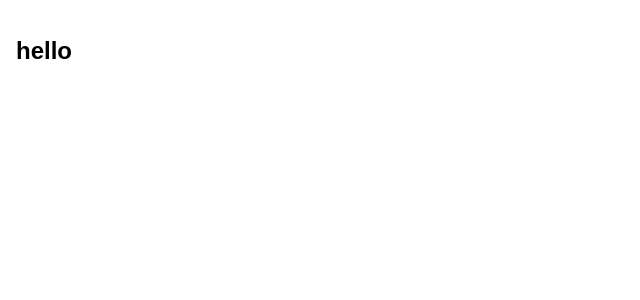
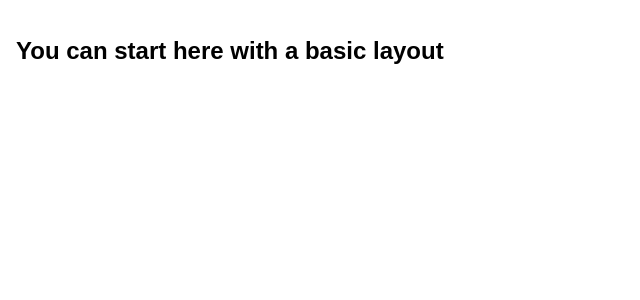
Before and after one commit to yousuf-mj/frontend-task, a React (Create React App) app: page / in a window 1280 px wide. Shown: the top 300 px of the page, without its empty margins (0-640 px from the left). Built offline with nearby package versions, Linux system fonts and the light colour scheme.

Commit message:
add layout and readme

```diff
--- a/src/App.js
+++ b/src/App.js
@@ -4,7 +4,7 @@ import './App.css';
 function App() {
   return (
     <div className="app">
-			<h1>hello</h1>
+			<h1>You can start here with a basic layout</h1>
     </div>
   );
 }
```
Also changed, not shown: designs/layout.png (added), 1 other file (tests, documents, lock files or other folders).
